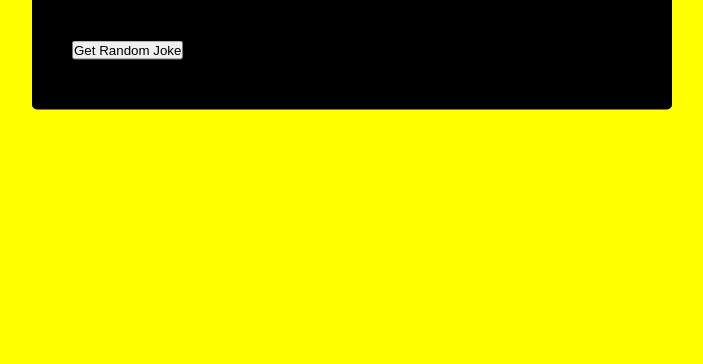
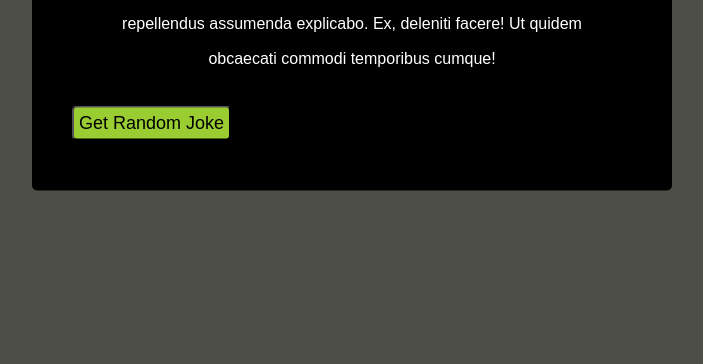
Before and after one commit to Srilekha-Paul/Joke-Generator, a plain HTML site: page index.html in a window 1280 px wide. Shown: the part 436-800 px from the top of the page, without its empty margins (288-991 px from the left). Drawn offline with Linux system fonts and the light colour scheme; a web font is replaced by a local one.

Commit message:
update css

```diff
--- a/style.css
+++ b/style.css
@@ -2,9 +2,10 @@
     padding: 0;
     margin: 0;
     box-sizing: border-box;
+    font-family: "Rubik",sans-serif;
 }
 body{
-    background-color: yellow;
+    background-color: rgb(78, 78, 72);
 }
 .wrapper{
     width: 80vmin;
@@ -20,5 +21,24 @@ span{
     display: block;
     text-align: center;
     font-size: 100px;
+}
+p{
+    font-size: 16px;
+    color: #ffffff;
+    font-weight: 400;
+    text-align: center;
+    word-wrap: break-word;
+    line-height: 35px;
+    margin:30px;
+}
+button{
+    display: block;
+    background-color: yellowgreen;
+    border-radius: 5px;
+    padding: 5px;
+    color: black;
+    font-size: 18px;
+    font-weight: 60px;
+
 
 }
```
